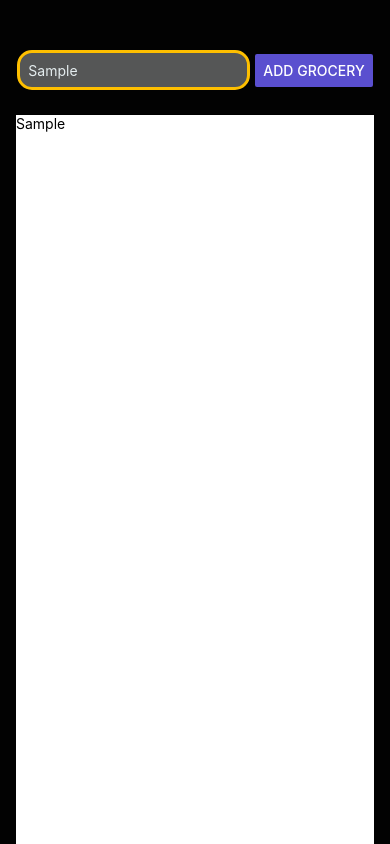
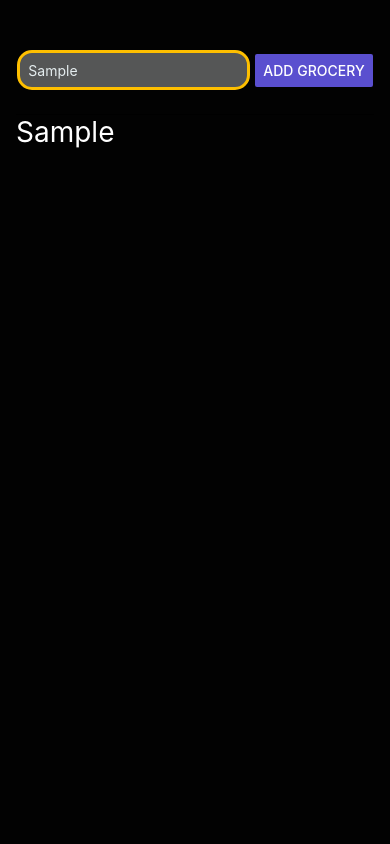
Before and after one commit to PadmaRajpersonalrepo/ReactNativewithExpo, a React Native app: screen / in a window 390 px wide. Both pictures are taken after typing "Sample" into the empty fields and a click on the button "ADD GROCERY". Built offline with nearby package versions, Linux system fonts and the light colour scheme.

Commit message:
view changes

```diff
--- a/App.js
+++ b/App.js
@@ -8,7 +8,7 @@ export default function App() {
     setGrocText(groc);
   }
   function addHandler() {
-    setGrocList((currentGrocList) => [...grocList, grocText]);//Best way to update state with its values.
+    setGrocList((currentGrocList) => [...grocList, grocText]);   //Best way to update state with its values.
   }
   return (
     <View style={styles.appContainer}>
@@ -18,7 +18,9 @@ export default function App() {
       </View>
       <View style={styles.groceryContainer}>
         {grocList.map((things) => (
-          <Text key={things}>{things}</Text>
+          <View key={things}>
+            <Text style={styles.groceryList}>{things}</Text>
+          </View>
         ))}
       </View>
     </View>
@@ -54,6 +56,10 @@ const styles = StyleSheet.create({
   },
   groceryContainer: {
     flex: 3,
-    backgroundColor: "white",
   },
+  groceryList: {
+    color: "white",
+    fontSize: 28,
+  },
+
 });
```
